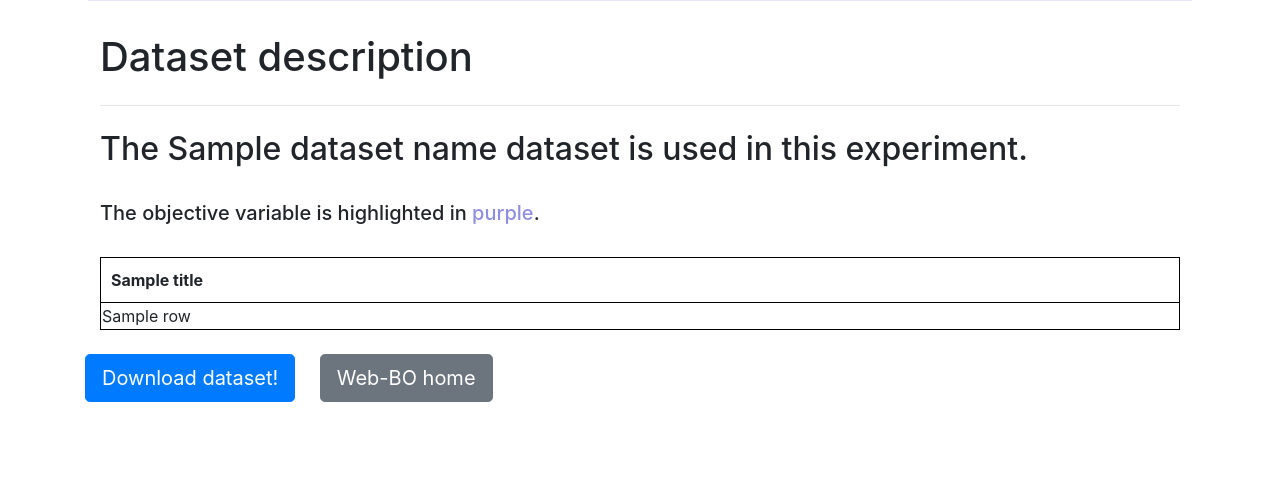
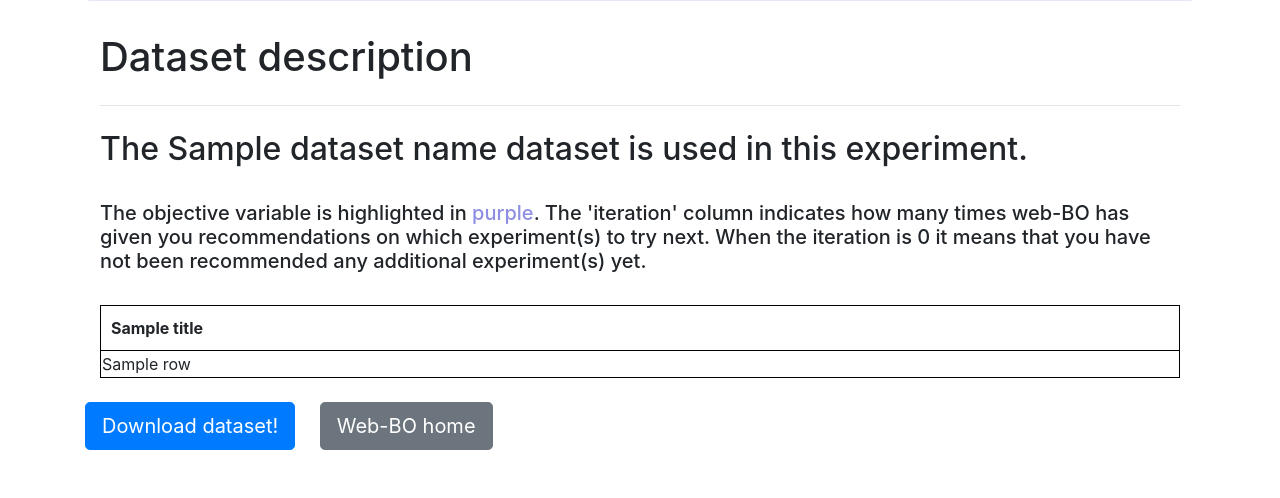
Before and after one commit to ImperialCollegeLondon/webBO, a Flask app: template website/templates/view_experiment.html in a window 1280 px wide. Shown: the part 369-867 px from the top of the page. Before the commit the page ends 771 px from the top, so only its background shows below. Run offline with Flask 3, Linux system fonts and the light colour scheme; the template is opened without the code that fills it: most values are stand-ins (such as "Sample title", 1, 10 or a date in 2020); data that the repository does not hold is empty; some libraries are stand-ins or nearby versions.

Commit message:
Explain iteration column

```diff
--- a/website/templates/view_experiment.html
+++ b/website/templates/view_experiment.html
@@ -30,7 +30,7 @@
     <hr class="my-4">
     <h2>The {{dataset_name}} dataset is used in this experiment.</h2>
     </br>
-    <h5>The objective variable is highlighted in <span style="color: rgb(142, 142, 226);">purple</span>.
+    <h5>The objective variable is highlighted in <span style="color: rgb(142, 142, 226);">purple</span>. The 'iteration' column indicates how many times web-BO has given you recommendations on which experiment(s) to try next. When the iteration is 0 it means that you have not been recommended any additional experiment(s) yet.
     </h5>
     </br>
     <table class="data" style="border-collapse: collapse; width: 100%;">
```
